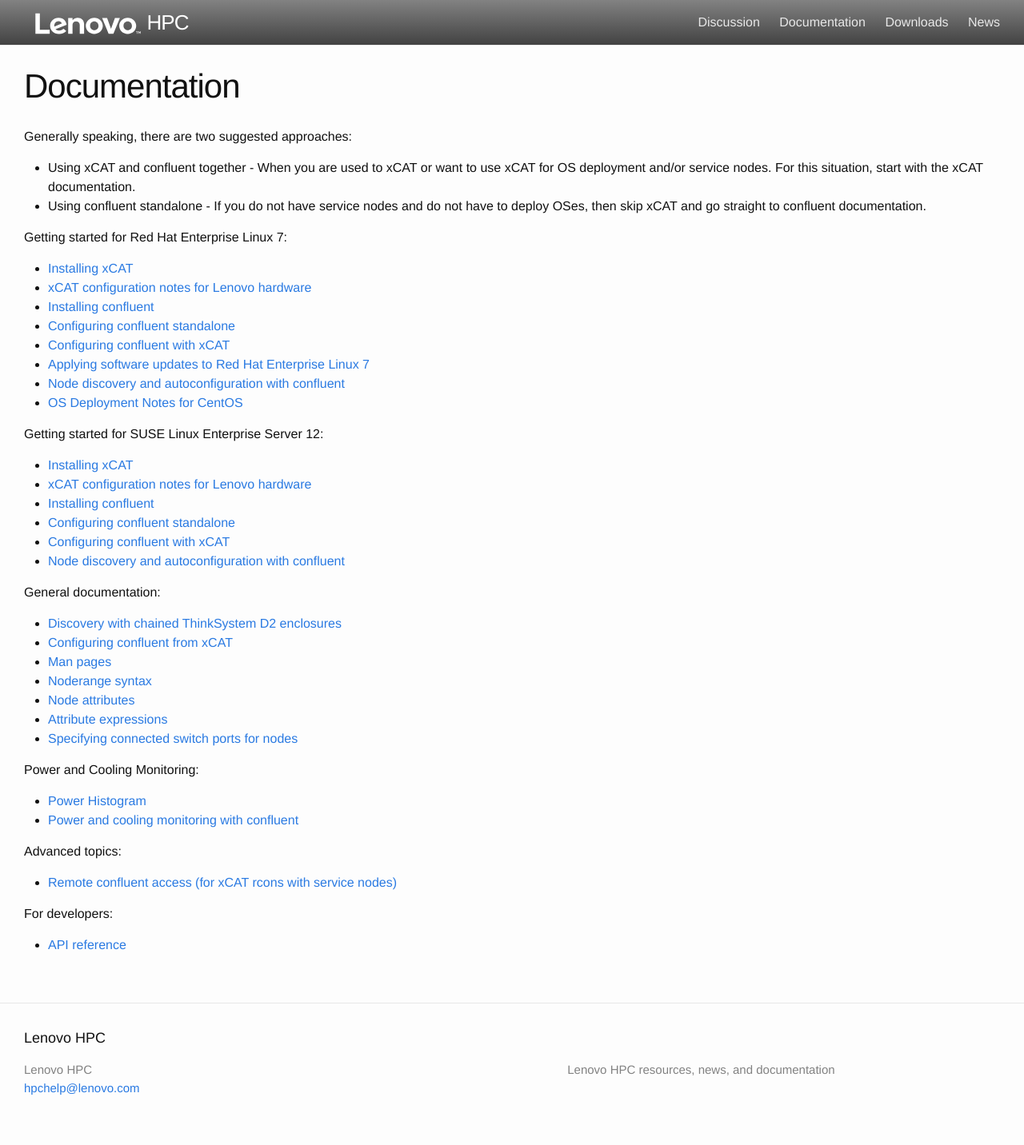
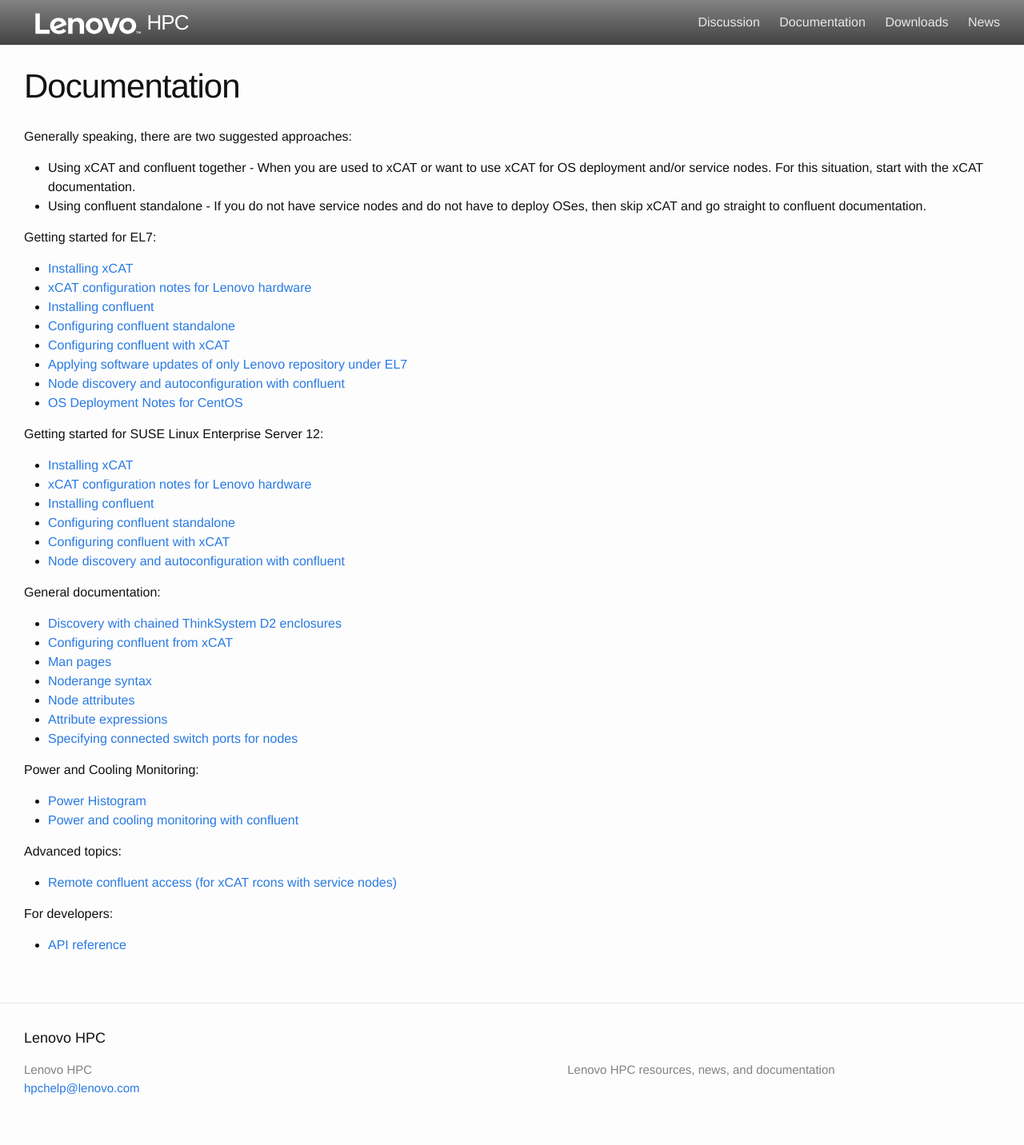
Before and after one commit to xcat2/confluent-docs, a Jekyll site: the page built from documentation.md, in a window 1280 px wide. Shown: the whole page at 80% size. Built offline with Jekyll 4.4.1, drawn with Linux system fonts in a browser that asks for light colours.

Commit message:
Change to more generic EL7 phrasing

```diff
--- a/documentation.md
+++ b/documentation.md
@@ -9,13 +9,13 @@
 * Using xCAT and confluent together - When you are used to xCAT or want to use xCAT for OS deployment and/or service nodes.  For this situation, start with the xCAT documentation.
 * Using confluent standalone - If you do not have service nodes and do not have to deploy OSes, then skip xCAT and go straight to confluent documentation.
 
-Getting started for Red Hat Enterprise Linux 7:
+Getting started for EL7:
 * [Installing xCAT]({{ site.baseurl }}/documentation/installxcat_rhel.html)
 * [xCAT configuration notes for Lenovo hardware]({{site.baseurl}}/documentation/xcatconfignotes.html)
 * [Installing confluent]({{ site.baseurl }}/documentation/installconfluent_rhel.html)
 * [Configuring confluent standalone]({{ site.baseurl }}/documentation/configconfluent.html)
 * [Configuring confluent with xCAT]({{ site.baseurl }}/documentation/configconfluent_xcat.html)
-* [Applying software updates to Red Hat Enterprise Linux 7]({{ site.baseurl }}//documentation/updatesw_rhel.html)
+* [Applying software updates of only Lenovo repository under EL7]({{ site.baseurl }}//documentation/updatesw_rhel.html)
 * [Node discovery and autoconfiguration with confluent]({{ site.baseurl }}/documentation/confluentdisco.html)
 * [OS Deployment Notes for CentOS]({{site.baseurl}}/documentation/centosdeploy.html)
 
```
Also changed, not shown: docs/updatesw_rhel.md (+1 -1 lines).
